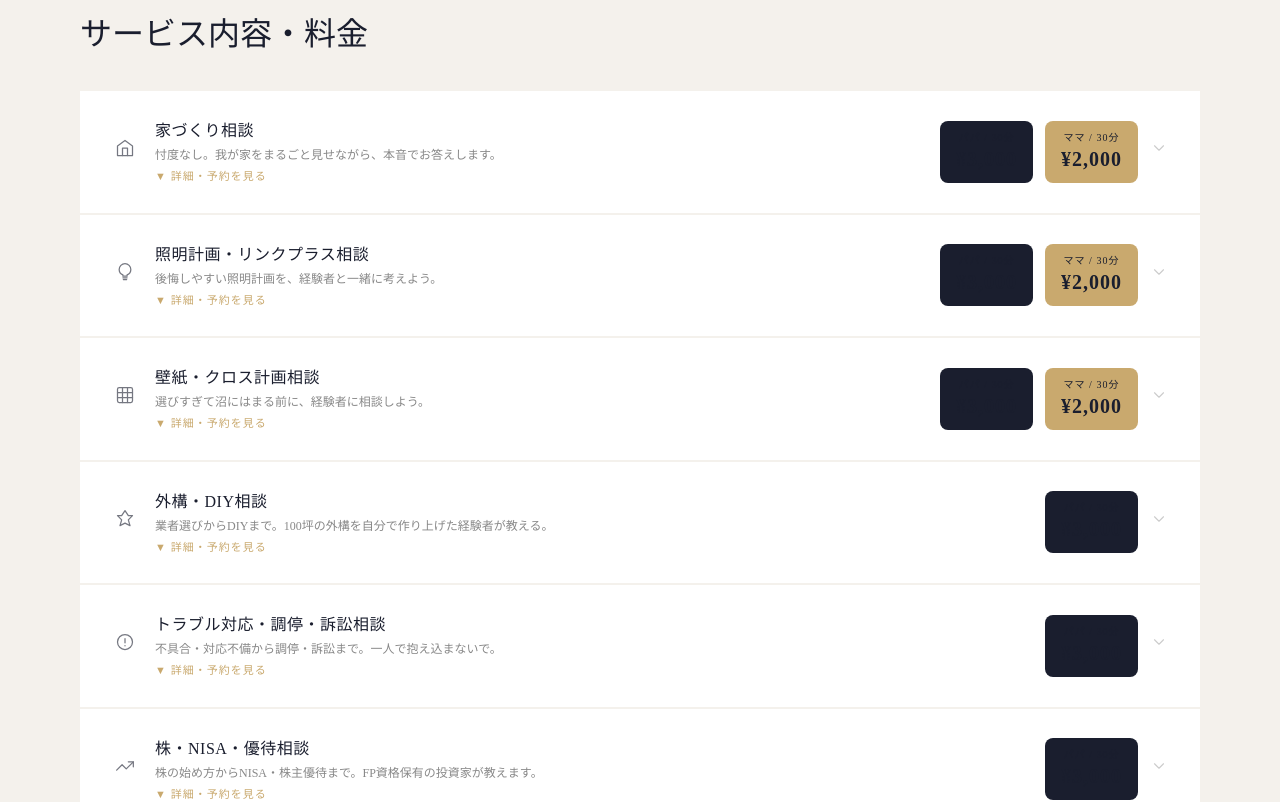
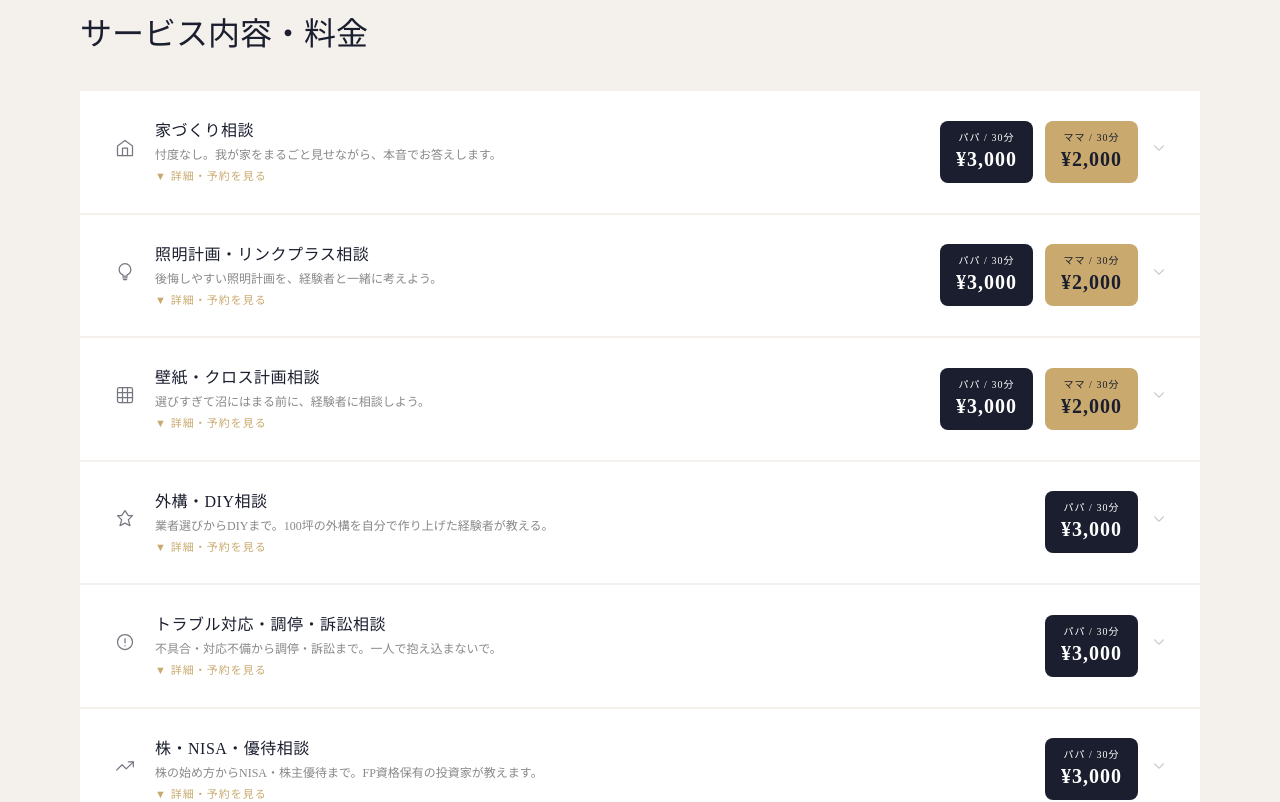
Before and after one commit to tradehant1-cloud/ichijo-consul, a React (Vite) app: page / in a window 1280 px wide. Shown: the part 1040-1842 px from the top of the page. Built offline with nearby package versions, Linux system fonts and the light colour scheme.

Commit message:
fix papa button text color

```diff
--- a/src/App.jsx
+++ b/src/App.jsx
@@ -385,7 +385,7 @@ export default function App() {
                         <div className="service-hint-text">{openService === s.id ? "▲ 閉じる" : "▼ 詳細・予約を見る"}</div>
                       </div>
                       <div className="service-prices">
-                        <button className="btn-mama-badge" style={{ background: "#1a1e2e" }} onClick={e => { e.stopPropagation(); handleConsultClick("パパ", s.title); }}>
+                        <button className="btn-mama-badge" style={{ background: "#1a1e2e", color: "#fff" }} onClick={e => { e.stopPropagation(); handleConsultClick("パパ", s.title); }}>
                           <span style={{ fontSize: 10, fontWeight: 400, display: "block", letterSpacing: 1 }}>パパ / 30分</span>
                           <span className="btn-mama-badge-price">¥3,000</span>
                         </button>
```
